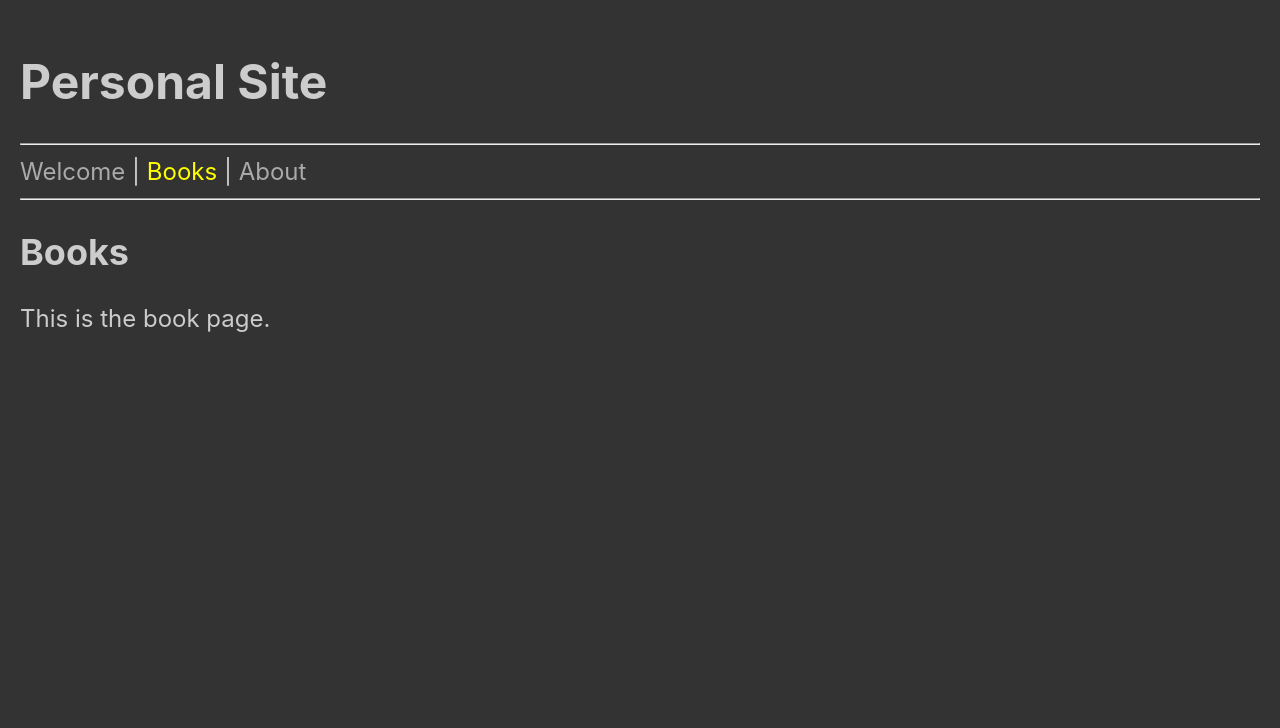
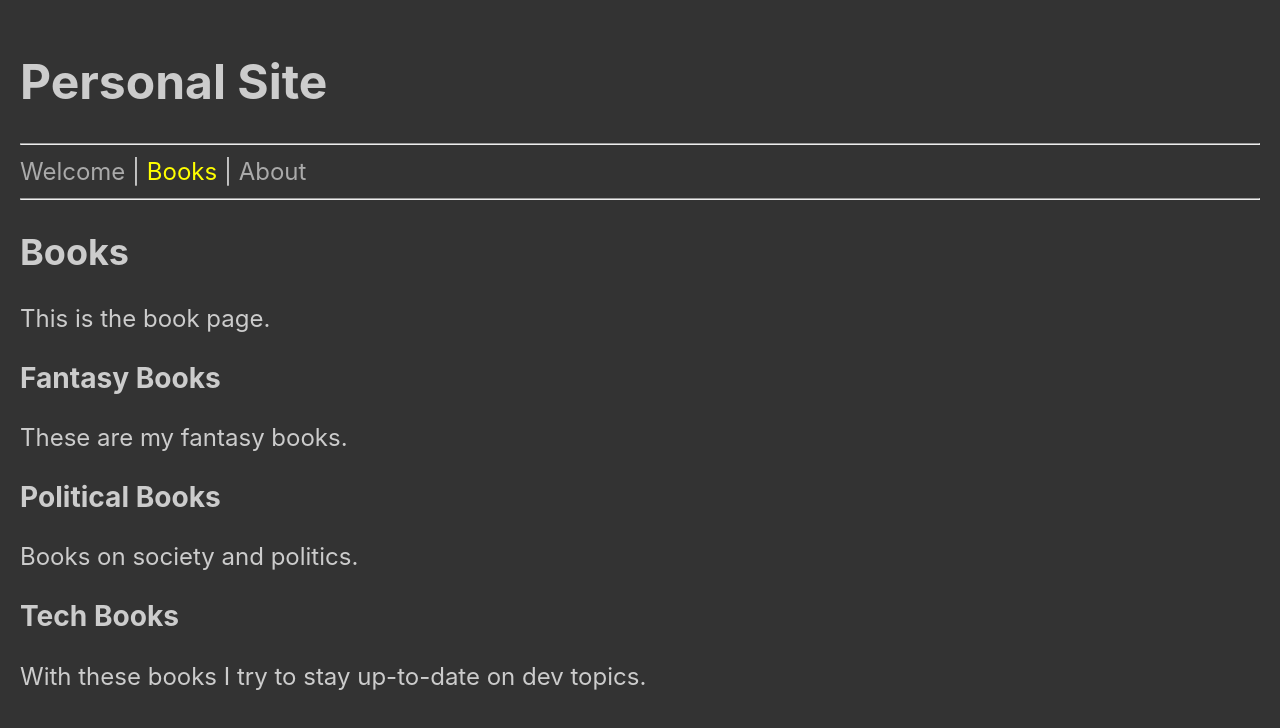
Before and after one commit to edwardtanguay/live-coding-react-router-advanced-outlet-etc, a React (Vite) app: page /books in a window 1280 px wide. Shown: the top 728 px of the page. Built offline with nearby package versions, Linux system fonts and the light colour scheme.

Commit message:
made three book group componens

```diff
--- /dev/null
+++ b/src/components/BookGroupFantasy.jsx
@@ -0,0 +1,8 @@
+export const BookGroupFantasy = () => {
+	return (
+		<>
+			<h3>Fantasy Books</h3>
+			<p>These are my fantasy books.</p>
+		</>
+	);
+};
--- /dev/null
+++ b/src/components/BookGroupPolitics.jsx
@@ -0,0 +1,8 @@
+export const BookGroupPolitics = () => {
+	return (
+		<>
+			<h3>Political Books</h3>
+			<p>Books on society and politics.</p>
+		</>
+	);
+};
--- /dev/null
+++ b/src/components/BookGroupTechnology.jsx
@@ -0,0 +1,8 @@
+export const BookGroupTechnology = () => {
+	return (
+		<>
+			<h3>Tech Books</h3>
+			<p>With these books I try to stay up-to-date on dev topics.</p>
+		</>
+	);
+};
--- a/src/pages/PageBooks.jsx
+++ b/src/pages/PageBooks.jsx
@@ -1,8 +1,15 @@
+import { BookGroupFantasy } from '../components/BookGroupFantasy';
+import { BookGroupPolitics } from '../components/BookGroupPolitics';
+import { BookGroupTechnology } from '../components/BookGroupTechnology';
+
 export const PageBooks = () => {
 	return (
 		<div className="page_books">
 			<h2>Books</h2>
 			<p>This is the book page.</p>
+			<BookGroupFantasy/>
+			<BookGroupPolitics/>
+			<BookGroupTechnology/>
 		</div>
 	)
 }
```
